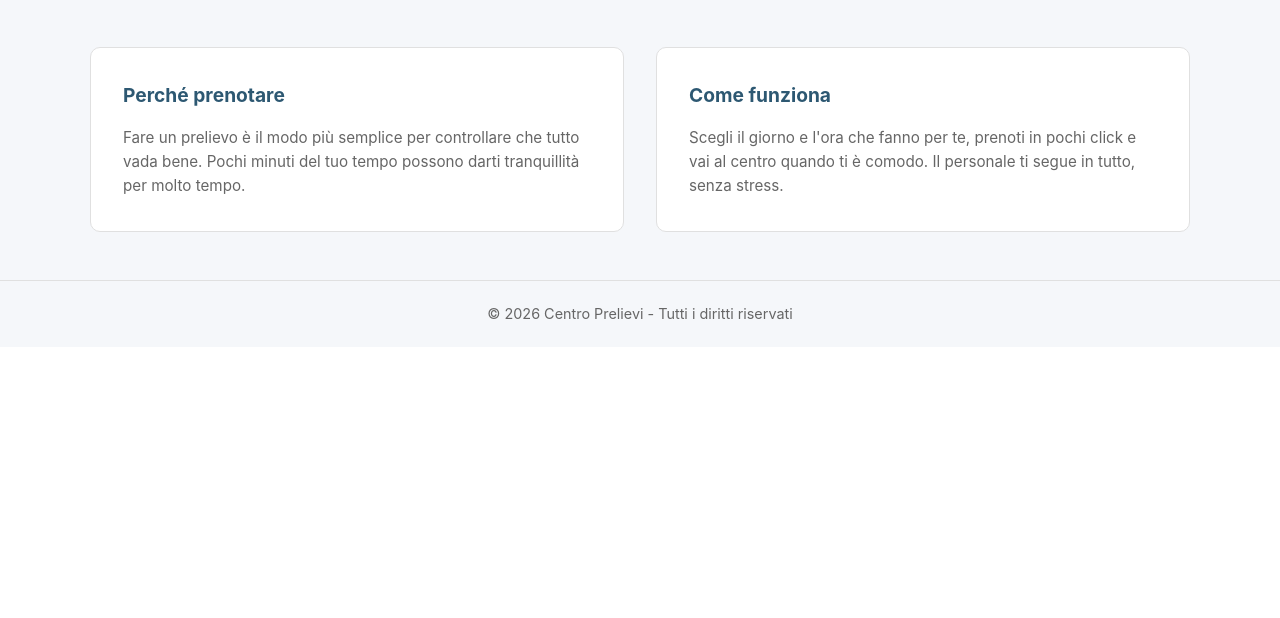
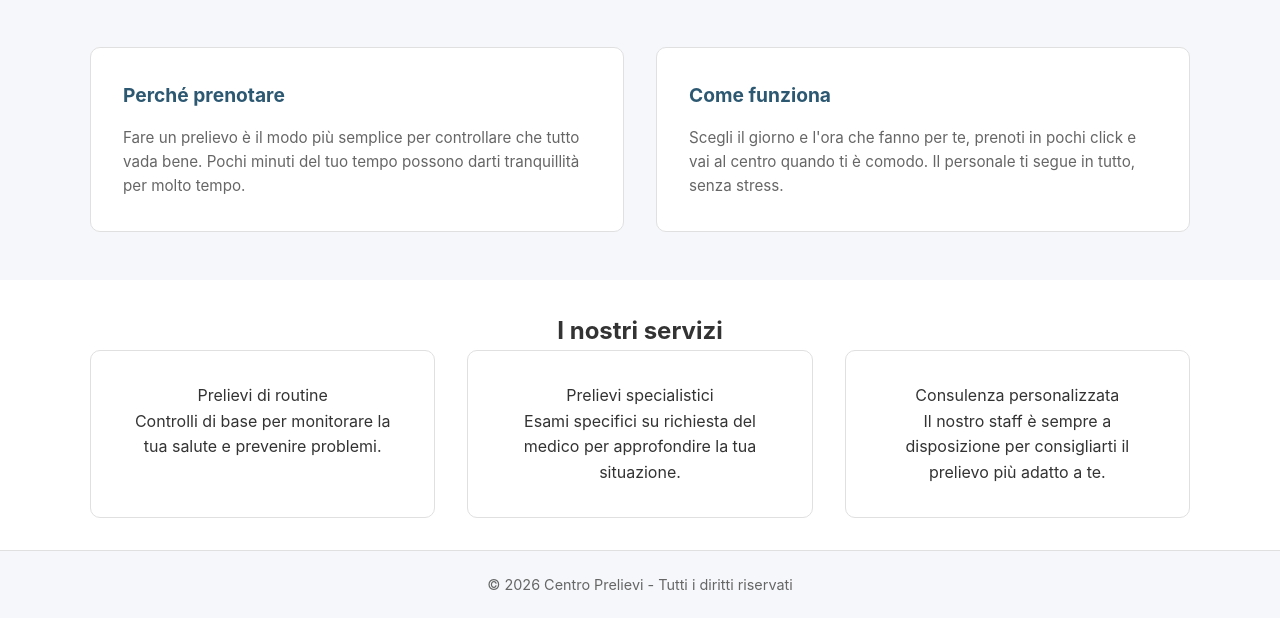
Before and after one commit to roberto695/progetto_tec_web, a PHP site: page / in a window 1280 px wide. Shown: the part 556-1174 px from the top of the page. Before the commit the page ends 876 px from the top, so only its background shows below. Run offline with PHP 8.4, Linux system fonts and the light colour scheme.

Commit message:
continuazione index

```diff
--- a/src/style.css
+++ b/src/style.css
@@ -236,6 +236,39 @@ body {
 }
 
 /* ------------------------------
+   sezione servizzi
+------------------------------ */
+#servizzi {
+    text-align: center;
+    padding: 2em;
+}
+.servizzi-grid {
+    max-width: 1100px;
+    margin: 0 auto;
+    display: grid;
+    grid-template-columns: repeat(auto-fit, minmax(280px, 1fr));
+    gap: 2em;
+}
+.servizio-card {
+    padding: 2em;
+    border-radius: 10px;
+    border: 1px solid var(--border);
+    transition: transform 0.2s ease, box-shadow 0.2s ease, background 0.2s ease;
+}
+.servizio-card a{
+    text-decoration: none;
+    color: inherit;
+}
+.servizio-card:hover {
+  transform: translateY(-4px);
+  box-shadow: 0 8px 24px rgba(0,0,0,0.10);
+  background: #f0faf6;
+  border-color: #2D5872;
+  box-shadow: 0 4px 16px rgba(45, 88, 114, 0.12);
+}
+
+
+/* ------------------------------
    page content (pagine interne)
 ------------------------------ */
 #page-content {
--- a/src/template/index.html
+++ b/src/template/index.html
@@ -59,6 +59,25 @@
                 </div>
             </div>
         </section>
+
+        <section id="servizzi">
+            <h1>I nostri servizi</h1>
+            <div class="servizzi-grid">
+                <div class="servizio-card">
+                    <a href="/pagina" class="card-link">Prelievi di routine</a>
+                    <p>Controlli di base per monitorare la tua salute e prevenire problemi.</p>
+                </div>
+                <div class="servizio-card">
+                    <a href="/pagina" class="card-link">Prelievi specialistici</a>
+                    <p>Esami specifici su richiesta del medico per approfondire la tua situazione.</p>
+                </div>
+                <div class="servizio-card">
+                    <a href="/pagina" class="card-link">Consulenza personalizzata</a>
+                    <p>Il nostro staff è sempre a disposizione per consigliarti il prelievo più adatto a te.</p>
+                </div>
+            </div>
+        </section>
+
     </main>
 
     <footer id="footer">
```
